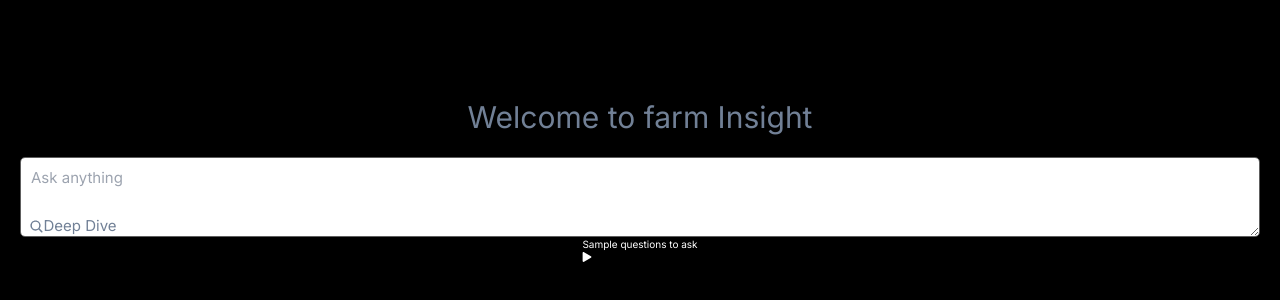
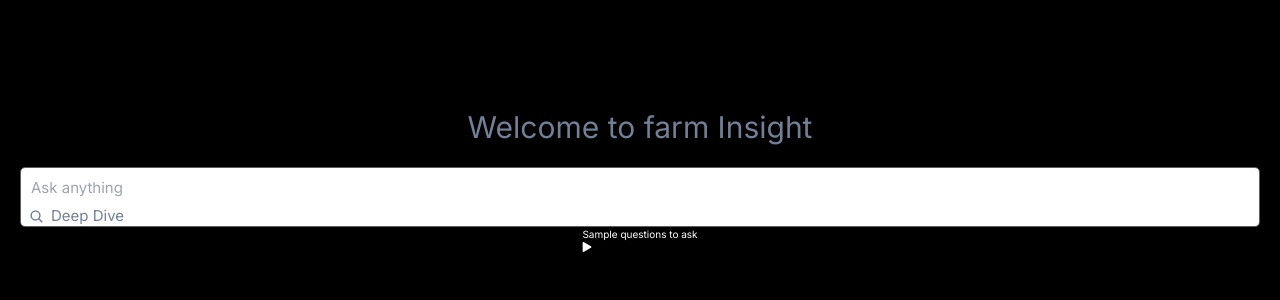
Before and after one commit to Davetech101/farmer-support, a Next.js app: page /dashboard in a window 1280 px wide. Shown: the part 218-518 px from the top of the page. Built offline with nearby package versions, Linux system fonts and the light colour scheme; no server answers.

Commit message:
dashboard

```diff
--- a/app/dashboard/Dashboard.tsx
+++ b/app/dashboard/Dashboard.tsx
@@ -14,10 +14,10 @@ const Dashboard = () => {
     <section className='flex justify-center items-center flex-col h-screen bg-primaryColor text-secondaryColor text-center p-8'>
         <h2 className='text-5xl mb-10 text-[#718096]'>Welcome to farm Insight</h2>
 
-        <div className="border h-32 border-borderColor rounded-lg w-full overflow-hidden relative">
-        <textarea name="" id="" className="w-full placeholder:text-2xl border-none text-primaryColor h-full p-4 outline-tetiaryColor" placeholder="Ask anything"></textarea>
+        <div className="border border-borderColor rounded-lg w-full h-24 overflow-hidden relative">
+        <textarea name="" id="" className="w-full min-h-72 placeholder:text-2xl border-none text-primaryColor h-full p-4 outline-tetiaryColor" placeholder="Ask anything"></textarea>
 
-        <button className="absolute bottom-0 left-3 text-2xl flex items-center text-[#718096]"><IoSearch /> <span>Deep Dive</span></button>
+        <button className="absolute bottom-0 left-3 gap-3 text-2xl flex items-center text-[#718096]"><IoSearch /> <span>Deep Dive</span></button>
         </div>
 
         <p className="">Sample questions to ask <FaPlay /></p>
```
